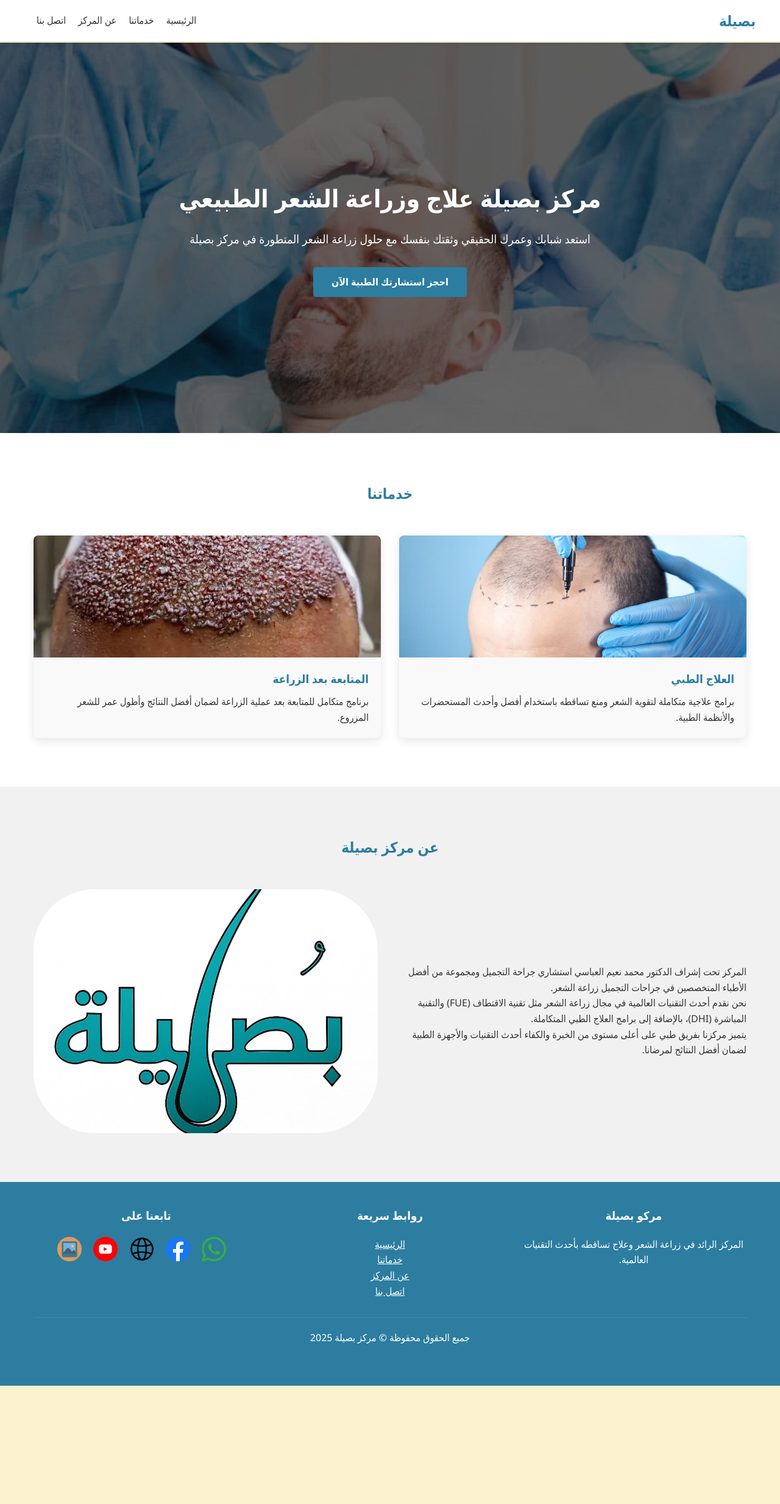
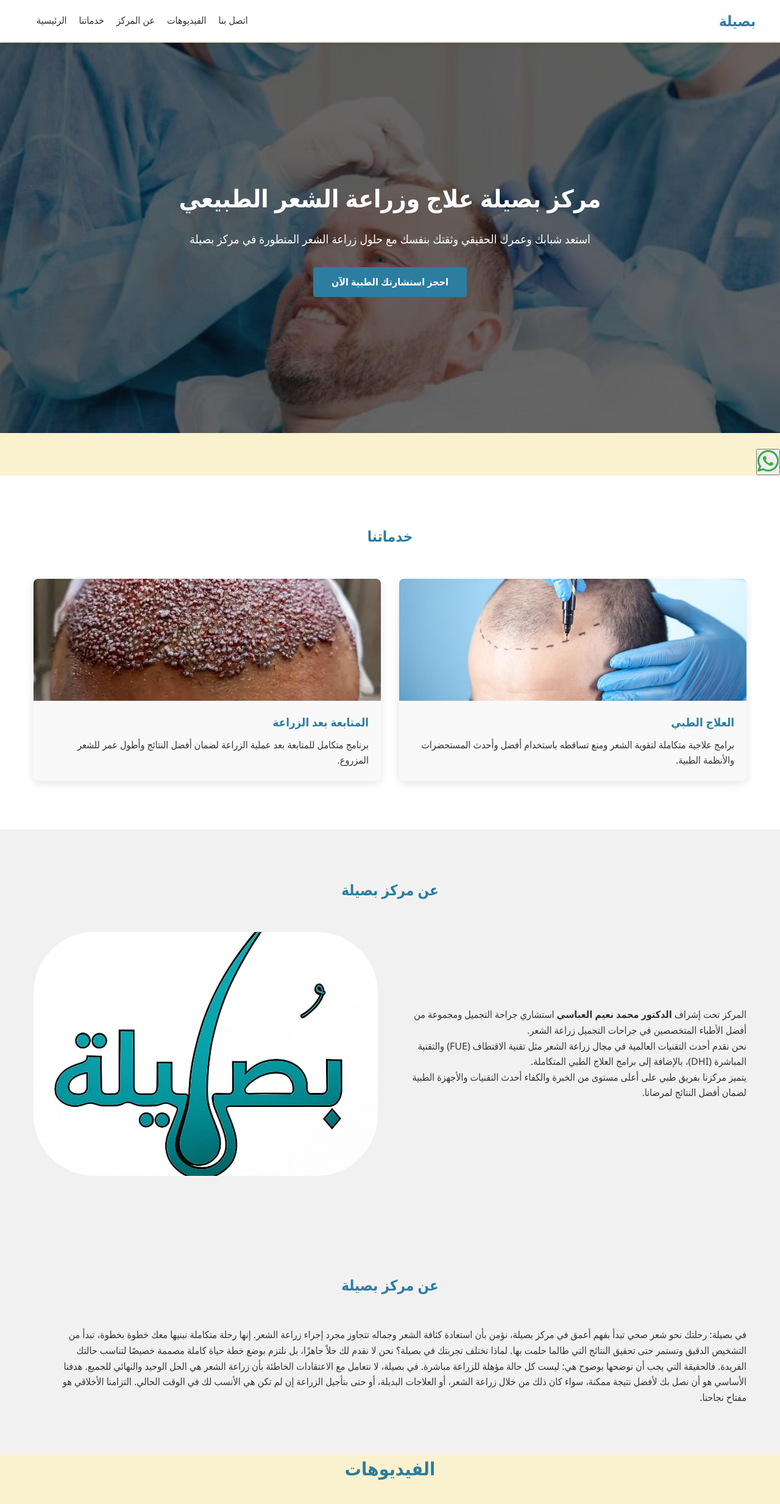
Before and after one commit to F1RE88/Bosayla, a plain HTML site: page index.html in a window 1280 px wide. Shown: the top 2466 px of the page at 61% size. Before the commit the page ends 2272 px from the top, so only its background shows below. Drawn offline with Linux system fonts and the light colour scheme; files whose address does not match are found by name; a web font is replaced by a local one.

Commit message:
Update index.html

```diff
--- a/index.html
+++ b/index.html
@@ -15,10 +15,11 @@
             <div class="logo">بصيلة</div>
             <div class="menu-toggle">☰</div>
             <ul class="nav-menu">
+                <li><a href="#contact">اتصل بنا</a></li>
+                <li><a href="#video">الفيديوهات</a></li>
+                <li><a href="#about">عن المركز</a></li>
+                <li><a href="#services">خدماتنا</a></li>
                 <li><a href="#home">الرئيسية</a></li>
-                <li><a href="#services">خدماتنا</a></li>
-                <li><a href="#about">عن المركز</a></li>
-                <li><a href="#contact">اتصل بنا</a></li>
             </ul>
         </div>
     </header>
@@ -31,6 +32,8 @@
             <a href="#contact" class="btn">احجز استشارتك الطبية الآن</a>
         </div>
     </section>
+    <br>
+    <a href="https://wa.me/+201559911738"><button class="whatsapp-btn"><span><img class="wicon" src="whatsapp icon.png" width="35px" alt="whatsapp icon"></span></button></a>
 
     <!-- قسم الخدمات -->
     <section class="services" id="services">
@@ -61,7 +64,7 @@
             <h2 class="section-title">عن مركز بصيلة</h2>
             <div class="about-content">
                 <div class="about-text">
-                    <p>المركز تحت إشراف الدكتور محمد نعيم العباسي استشاري جراحة التجميل ومجموعة من أفضل الأطباء المتخصصين في جراحات التجميل زراعة الشعر.</p>
+                    <p>المركز تحت إشراف <strong> الدكتور محمد نعيم العباسي </strong> استشاري جراحة التجميل ومجموعة من أفضل الأطباء المتخصصين في جراحات التجميل زراعة الشعر.</p>
                     <p>نحن نقدم أحدث التقنيات العالمية في مجال زراعة الشعر مثل تقنية الاقتطاف (FUE) والتقنية المباشرة (DHI)، بالإضافة إلى برامج العلاج الطبي المتكاملة.</p>
                     <p>يتميز مركزنا بفريق طبي على أعلى مستوى من الخبرة والكفاء أحدث التقنيات والأجهزة الطبية لضمان أفضل النتائج لمرضانا.</p>
                 </div>
@@ -70,9 +73,50 @@
         </div>
     </section>
 
-    <!-- الفوتر -->
-    <footer  id="contact">
+        <section class="about" id="about">
         <div class="container">
+            <h2 class="section-title">عن مركز بصيلة</h2>
+            <div class="about-content">
+                <div class="about-text">
+                <p>
+                    في بصيلة: رحلتك نحو شعر صحي تبدأ بفهم أعمق
+في مركز بصيلة، نؤمن بأن استعادة كثافة الشعر وجماله تتجاوز مجرد إجراء زراعة الشعر. إنها رحلة متكاملة نبنيها معك خطوة بخطوة، تبدأ من التشخيص الدقيق وتستمر حتى تحقيق النتائج التي طالما حلمت بها.
+
+لماذا تختلف تجربتك في بصيلة؟
+
+نحن لا نقدم لك حلاً جاهزًا، بل نلتزم بوضع خطة حياة كاملة مصممة خصيصًا لتناسب حالتك الفريدة. فالحقيقة التي يجب أن نوضحها بوضوح هي: ليست كل حالة مؤهلة للزراعة مباشرة.
+
+
+في بصيلة، لا نتعامل مع الاعتقادات الخاطئة بأن زراعة الشعر هي الحل الوحيد والنهائي للجميع. هدفنا الأساسي هو أن نصل بك لأفضل نتيجة ممكنة، سواء كان ذلك من خلال زراعة الشعر، أو العلاجات البديلة، أو حتى بتأجيل الزراعة إن لم تكن هي الأنسب لك في الوقت الحالي.
+
+التزامنا الأخلاقي هو مفتاح نجاحنا.
+
+
+
+
+                </p>
+                </div>
+                <div class="about-image2"></div>
+            </div>
+        </div>
+    </section>
+
+
+    <section class="S-Video" id="video">
+        <center><h1 style="font-size: 30px; color: #2c7da0;">الفيديوهات</h1></center>
+            <br>
+            <br>
+            <div class="frontvideos">
+            <center><iframe src="https://www.youtube.com/embed/uG_b_0j7Vqw" class="vids"  width="272" height="355" title="A YouTube video" frameborder="0" allowfullscreen></iframe>
+            <iframe src="https://www.youtube.com/embed/bws0VrFGixg" class="vids" width="272" height="355" title="A YouTube video" frameborder="0" allowfullscreen></iframe>
+            <iframe src="https://www.youtube.com/embed/pDn2YaBQUgQ" class="vids" width="272" height="355" title="سؤال : أيهما أنسب DHI أم FUE ؟" frameborder="0" allowfullscreen></iframe>
+            <iframe src="https://www.youtube.com/embed/fMCieMG7A7Y" class="vids" width="272" height="355" title="A YouTube video" frameborder="0" allowfullscreen></iframe>
+            </center>
+        </section>
+
+        <!-- الفوتر -->
+        <footer  id="contact">
+            <div class="container">
             <div class="footer-content">
                 <div class="footer-section">
                     <h3>مركو بصيلة</h3>
```
